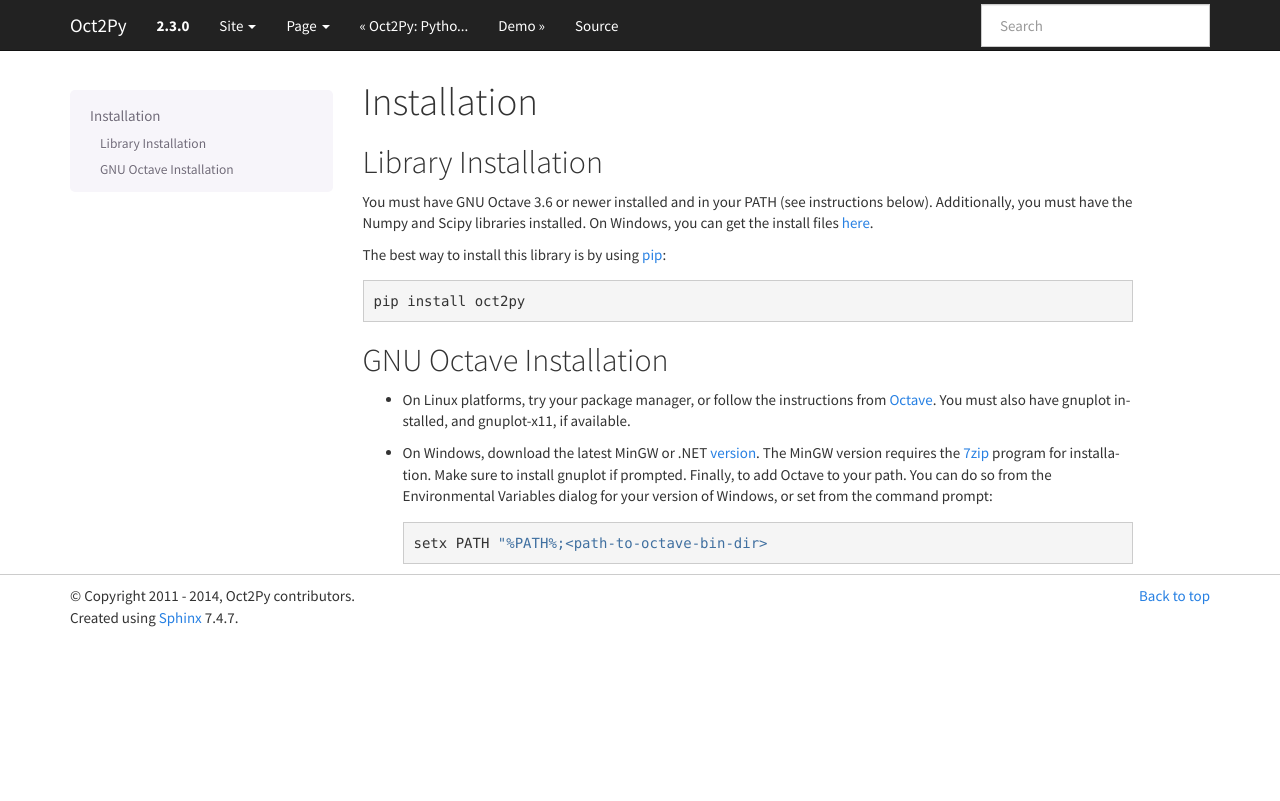
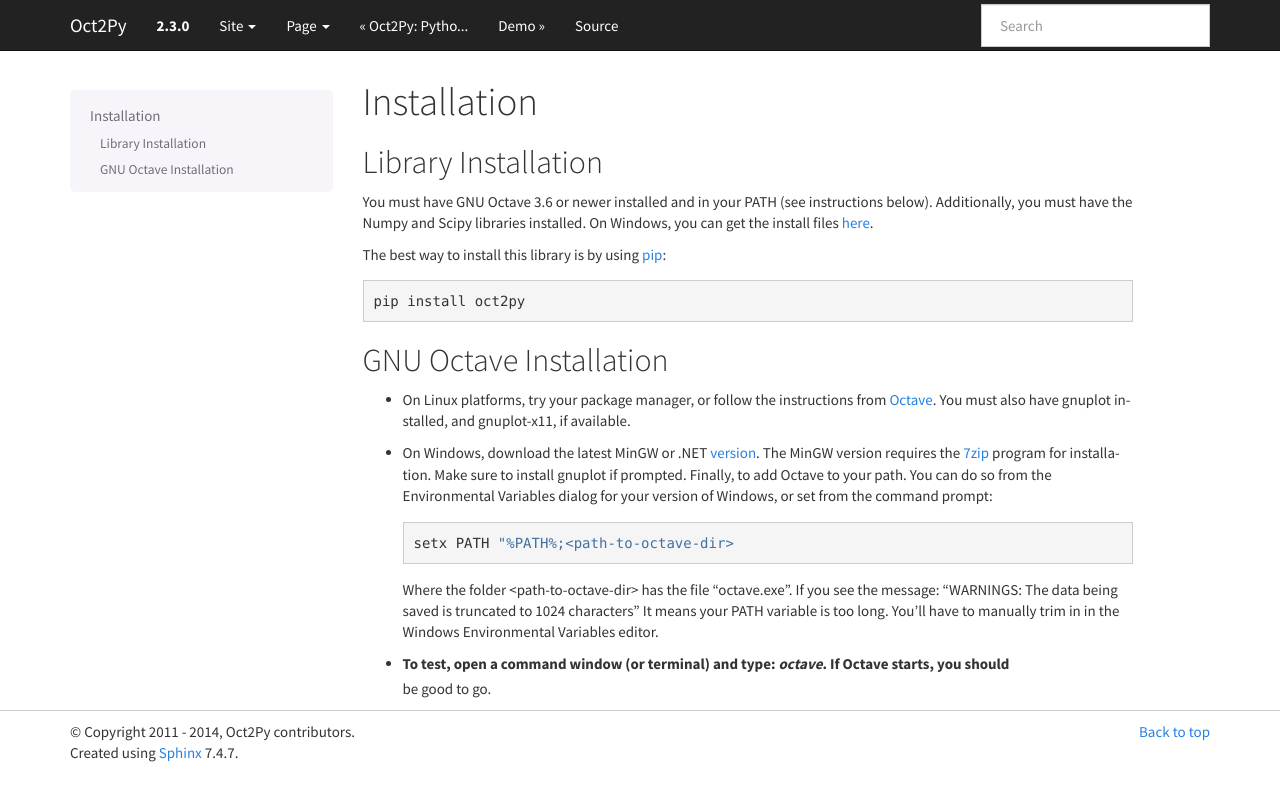
Before and after one commit to blink1073/oct2py, a Sphinx documentation site: the page built from docs/source/installation.rst, in a window 1280 px wide. Shown: the top 801 px of the page. Built offline with Sphinx 7.4.7, drawn with Linux system fonts in a browser that asks for light colours.

Commit message:
Fix error message when octave is not found and update docs

```diff
--- a/docs/source/installation.rst
+++ b/docs/source/installation.rst
@@ -30,7 +30,15 @@
   Make sure to install gnuplot if prompted.
   Finally, to add Octave to your path. You can do so from the Environmental Variables dialog for your version of Windows, or set from the command prompt::
 
-      setx PATH "%PATH%;<path-to-octave-bin-dir>
+      setx PATH "%PATH%;<path-to-octave-dir>
+
+  Where the folder <path-to-octave-dir> has the file "octave.exe".
+  If you see the message: "WARNINGS: The data being saved is truncated to 1024 characters"
+  It means your PATH variable is too long.  You'll have to manually trim in in the Windows
+  Environmental Variables editor.
+
+- To test, open a command window (or terminal) and type: `octave`.  If Octave starts, you should
+   be good to go.
 
 .. _version: http://sourceforge.net/projects/octave/files/Octave%20Windows%20binaries/
 .. _7zip: http://portableapps.com/apps/utilities/7-zip_portable
```
Also changed, not shown: 1 other file.
